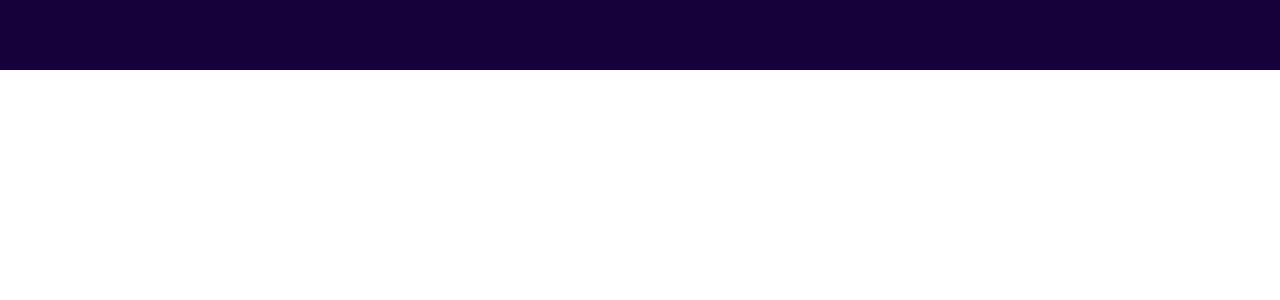
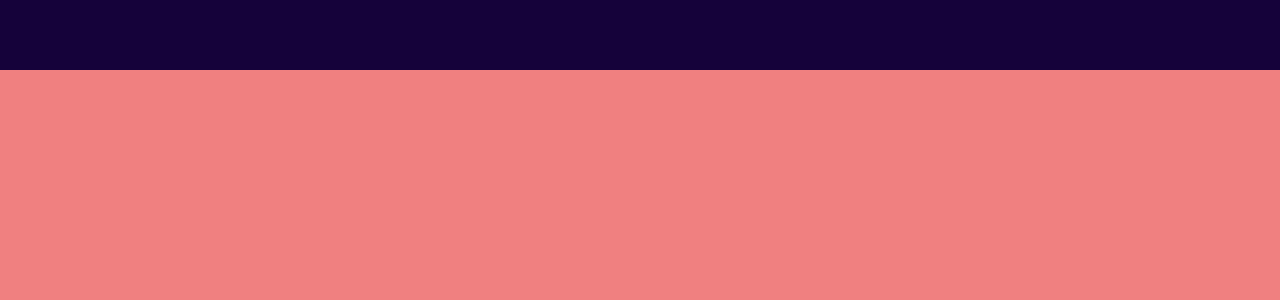
Before and after one commit to Mariia22/Portfolio, a React (Create React App) app: page / in a window 1280 px wide. Shown: the top 300 px of the page. Built offline with nearby package versions, Linux system fonts and the light colour scheme.

Commit message:
add scroll styles

```diff
--- a/public/index.html
+++ b/public/index.html
@@ -13,6 +13,7 @@
     * {
       font-family: 'Roboto', sans-serif;
       margin: 0;
+      overflow-x: hidden;
     }
   </style>
 </head>
--- /dev/null
+++ b/src/App.module.scss
@@ -0,0 +1,20 @@
+.app{
+  height: 100vh;
+}
+.sections{
+  width: 100%;
+  height:calc(100vh - 70px);
+  background-color: lightgoldenrodyellow;
+  position: relative;
+  top:70px;
+  scroll-snap-type: y mandatory;
+  scrollbar-width: none; //for firefox
+  &::-webkit-scrollbar{
+    display: none;
+  }
+  >*{
+    width: 100%;
+    height:calc(100vh - 70px);
+    scroll-snap-align: start;
+  }
+}
--- a/src/App.tsx
+++ b/src/App.tsx
@@ -2,14 +2,17 @@
 import Intro from './components/Intro/Intro';
 import Portfolio from './components/Portfolio/Portfolio';
 import Topbar from './components/Topbar/Topbar';
+import Works from './components/Works/Works';
+import style from './App.module.scss';
 
 function App() {
   return (
-    <div className="App">
+    <div className={style.app}>
       <Topbar />
-      <div className="sections">
+      <div className={style.sections}>
         <Intro />
         <Portfolio />
+        <Works />
         <Contact />
       </div>
     </div>
--- a/src/components/Intro/Intro.tsx
+++ b/src/components/Intro/Intro.tsx
@@ -2,8 +2,7 @@
 
 export default function Intro() {
   return (
-    <div className={style.from}>
-
+    <div className={style.intro}>
     </div>
   )
 }
--- a/src/components/Topbar/Topbar.module.scss
+++ b/src/components/Topbar/Topbar.module.scss
@@ -2,4 +2,7 @@
   width: 100%;
   height: 70px;
   background-color: #15023a;
+  position: fixed;
+  top:0;
+  z-index: 2;
 }
```
Also changed, not shown: src/global.scss (added).
